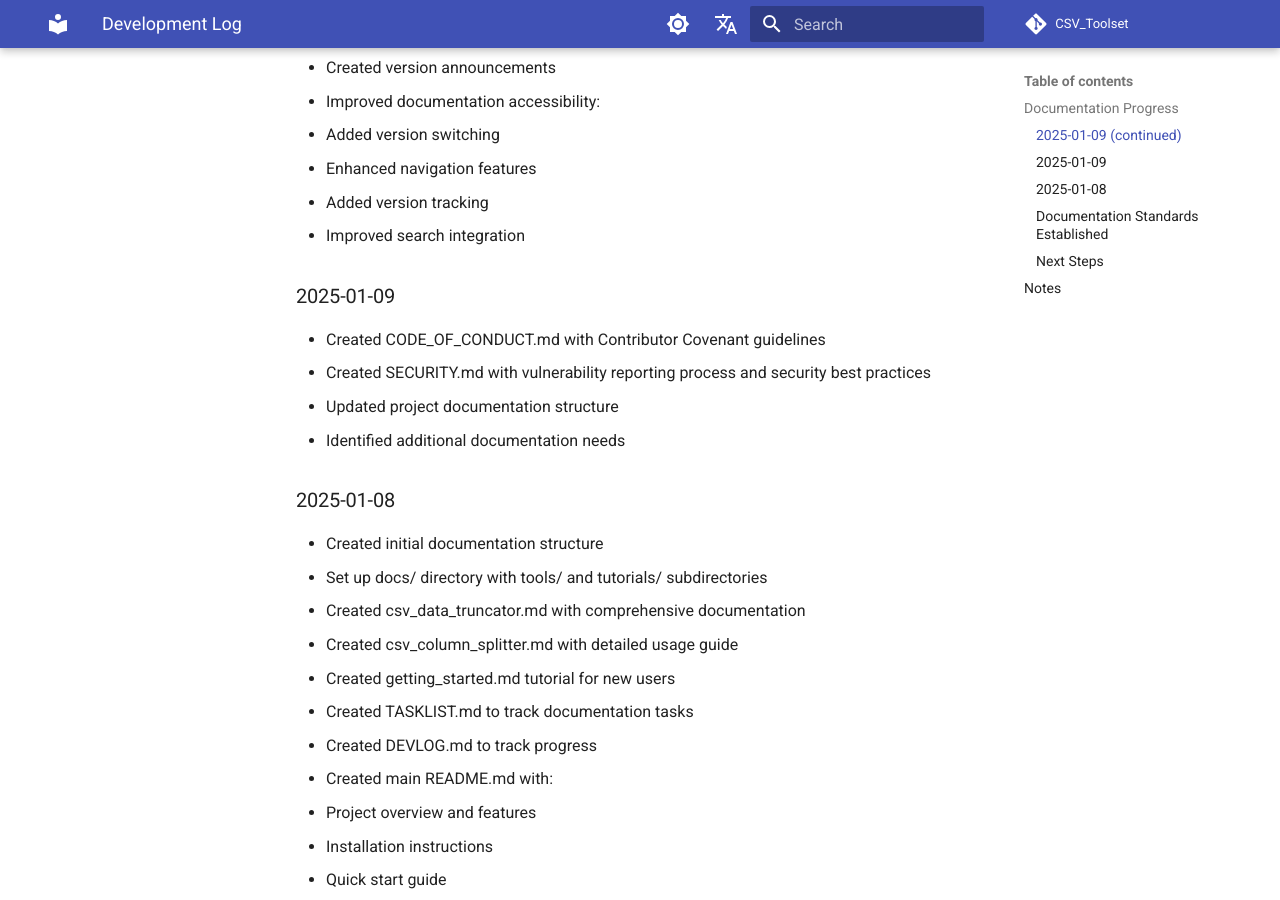
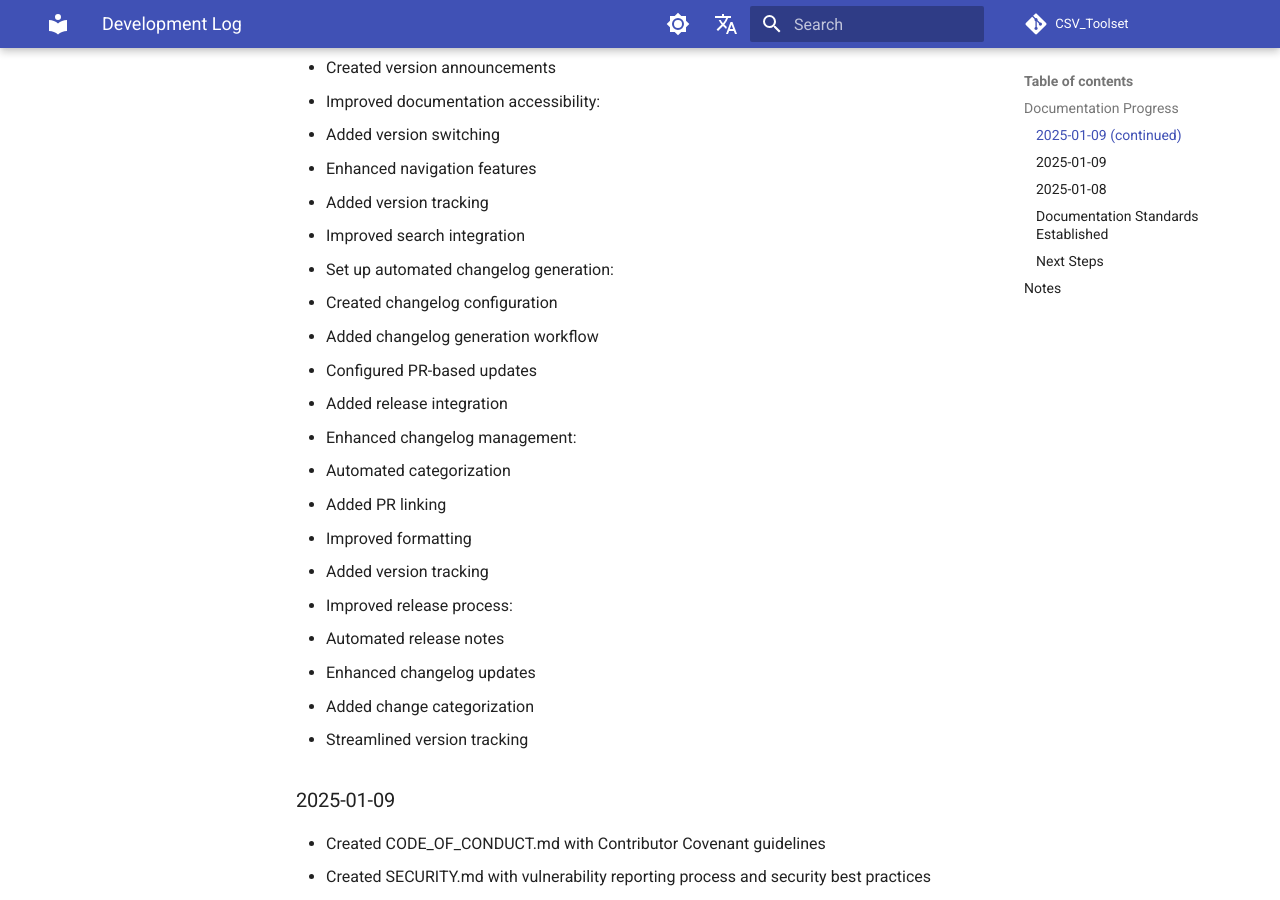
Before and after one commit to rfd62794/CSV_Toolset, an MkDocs documentation site: the page built from docs/DEVLOG.md, in a window 1280 px wide and 900 px high, scrolled down 3360 px. Built offline with MkDocs 1.6.1 and Material for MkDocs 9.7.7, drawn with Linux system fonts in a browser that asks for light colours; comment, search, counter and statistics services are not loaded; the version menu is left out.

Commit message:
Set up automated changelog generation and enhance release process
- Implemented automated changelog generation with configuration and workflow for PR-based updates and release integration.
- Enhanced changelog management through automated categorization, PR linking, improved formatting, and version tracking.
- Improved the release process by automating release notes, enhancing changelog updates, and streamlining version tracking.

These updates aim to improve project maintainability and streamline the release workflow.

```diff
--- a/docs/DEVLOG.md
+++ b/docs/DEVLOG.md
@@ -101,6 +101,21 @@
   - Enhanced navigation features
   - Added version tracking
   - Improved search integration
+- Set up automated changelog generation:
+  - Created changelog configuration
+  - Added changelog generation workflow
+  - Configured PR-based updates
+  - Added release integration
+- Enhanced changelog management:
+  - Automated categorization
+  - Added PR linking
+  - Improved formatting
+  - Added version tracking
+- Improved release process:
+  - Automated release notes
+  - Enhanced changelog updates
+  - Added change categorization
+  - Streamlined version tracking
 
 ### 2025-01-09
 - Created CODE_OF_CONDUCT.md with Contributor Covenant guidelines
```
Also changed, not shown: CHANGELOG.md (+6 -6 lines), docs/TASKLIST.md (+5 -1 lines).
